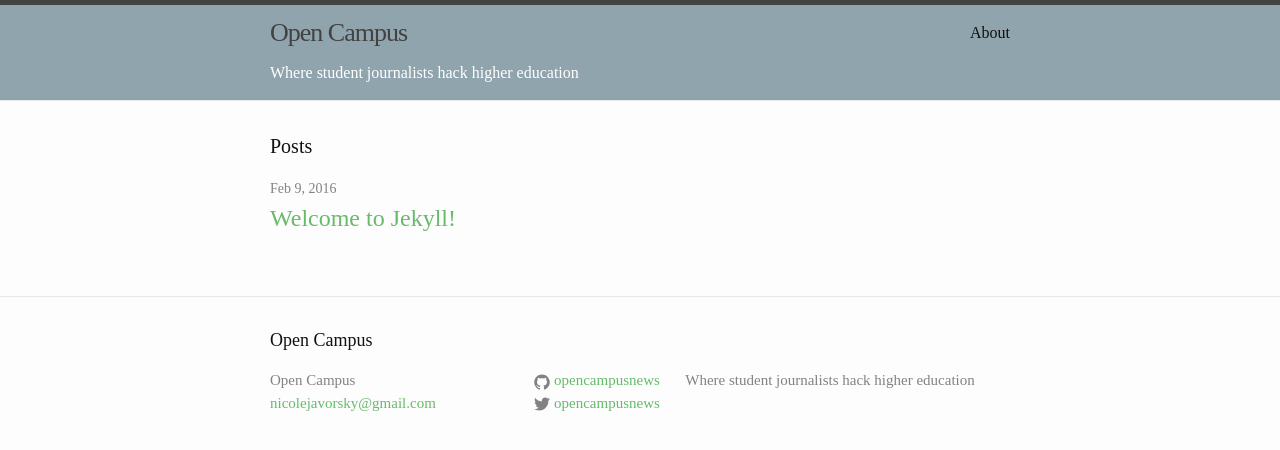
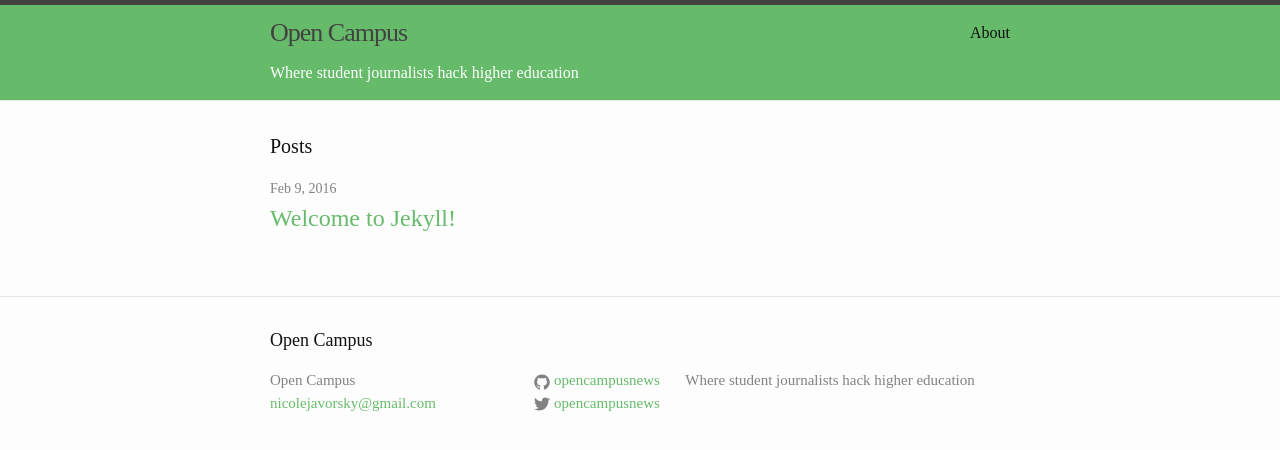
Before and after one commit to opencampusnews/opencampusnews.github.io, a Jekyll site: the page built from index.html, in a window 1280 px wide. Shown: the top 450 px of the page. Built offline with Jekyll 4.4.1, drawn with Linux system fonts in a browser that asks for light colours; some web fonts are replaced.

Commit message:
changed background color

```diff
--- a/css/style.css
+++ b/css/style.css
@@ -3,7 +3,7 @@
 }
 
 .site-header {
-  background-color: #90a4ae;
+  background-color: #66bb6a;
 }
 
 #tagline {
```
